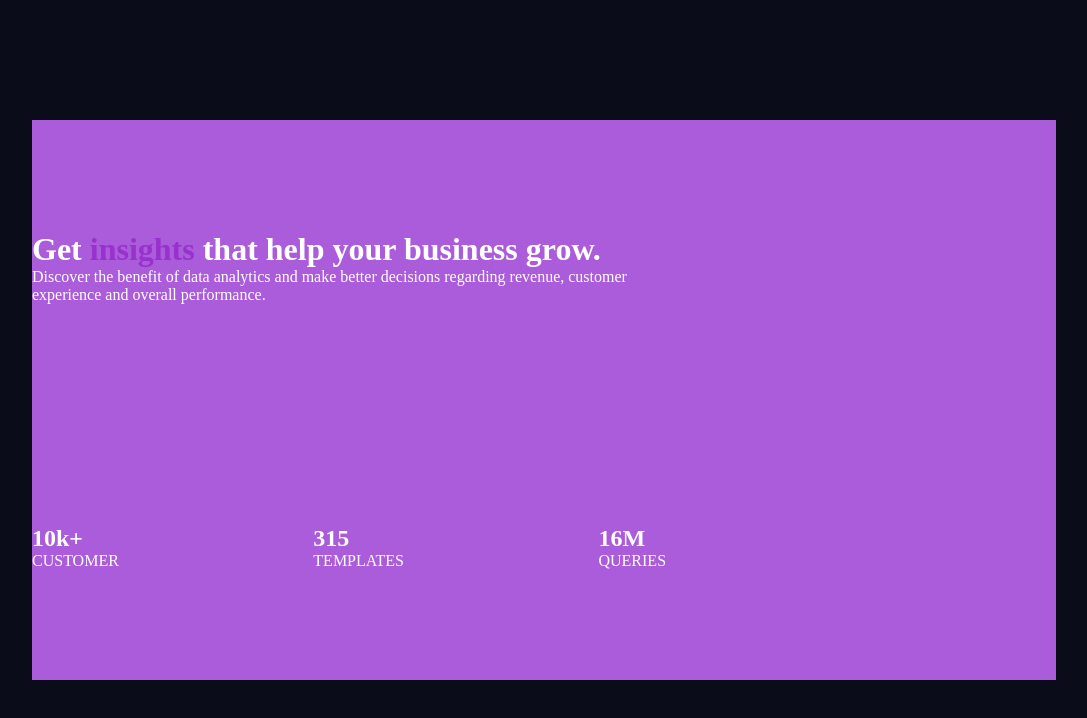
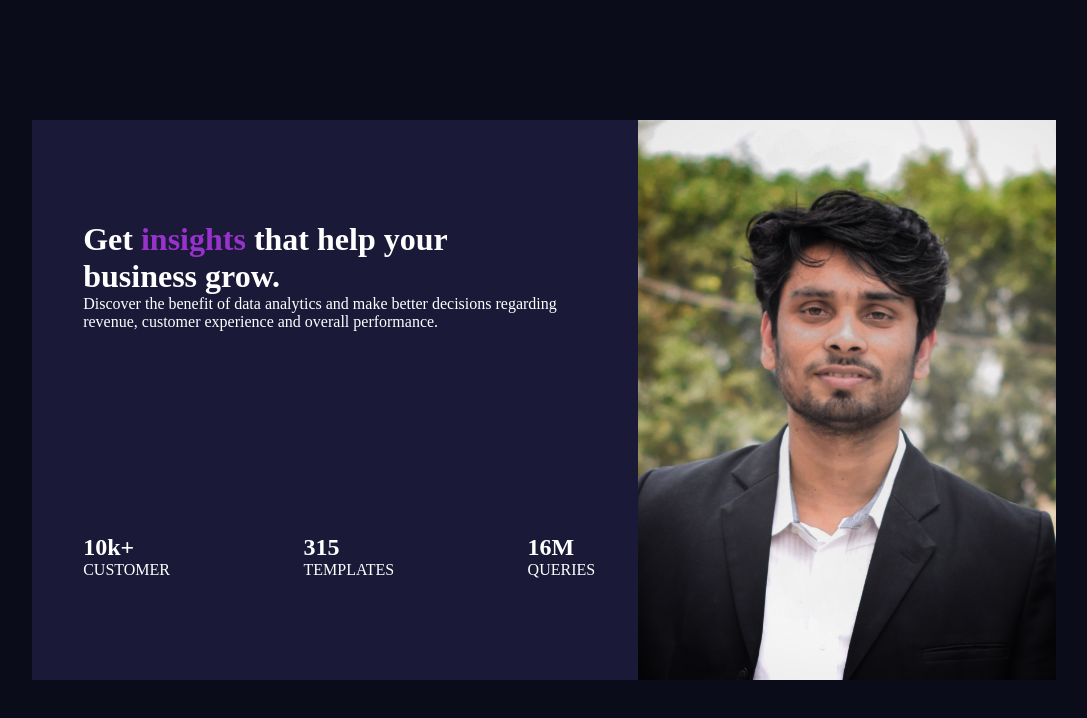
Before and after one commit to Flocky05/Hero-Section-Responsive, a plain HTML site: page index.html in a window 1280 px wide. Shown: the whole page, without its empty margins (96-1183 px from the left). Drawn offline with Linux system fonts and the light colour scheme.

Commit message:
update as a laptop version

```diff
--- a/index.html
+++ b/index.html
@@ -15,7 +15,7 @@
             <div class="card">
                 <div class="card-text">
                     <div class="card-text-title">
-                        <h1>Get <span style="color: darkorchid;">insights</span> that help your business grow. </h1>
+                        <h1>Get <span style="color: darkorchid;">insights</span> that help your</br> business grow. </h1>
                         <p>Discover the benefit of data analytics and make better decisions regarding   revenue, customer experience and overall performance.
                         </p>
                     </div>
@@ -35,7 +35,7 @@
                     </div>
                 </div>
                 <div class="card-img">
-                    <!-- <img src="./images/body/DSC_1455-01.jpeg" alt=""> -->
+                    <img src="./images/body/DSC_1455-01.jpeg" alt="">
                 </div>
             </div>
         </div>
--- a/style/style.css
+++ b/style/style.css
@@ -17,27 +17,30 @@ body{
 
 }
 .card-container{
-    background-color:rgba(170, 92, 219, 1);
+    background-color:rgba(27, 25, 56, 1);
     width: 80%;
     height: 70vh;
 }
 .card{
     display: flex;
+    justify-content: space-between;
     height: 100%;
     width: 100%;
 }
 .card-text{
     color: white;
+    width: 50%;
     display: flex;
     flex-direction: column;
     justify-content: space-around;
+    margin-left: 5%;
 }
 .card-boxs{
     display: flex;
     justify-content: space-between;
 }
-.card-img{
-    width: 50%;
+.card-img img{
+    width: 100%;
     height: 100%;
 }
 /* card section end*/
```
